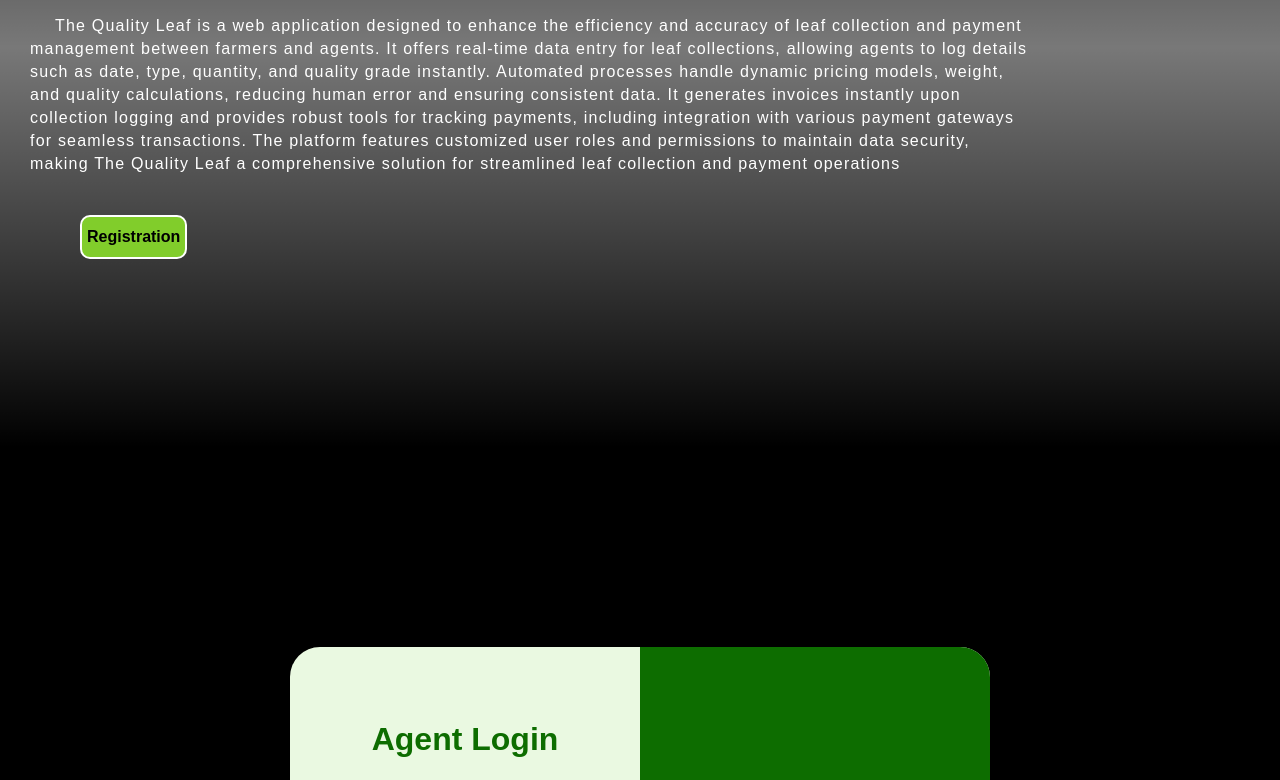
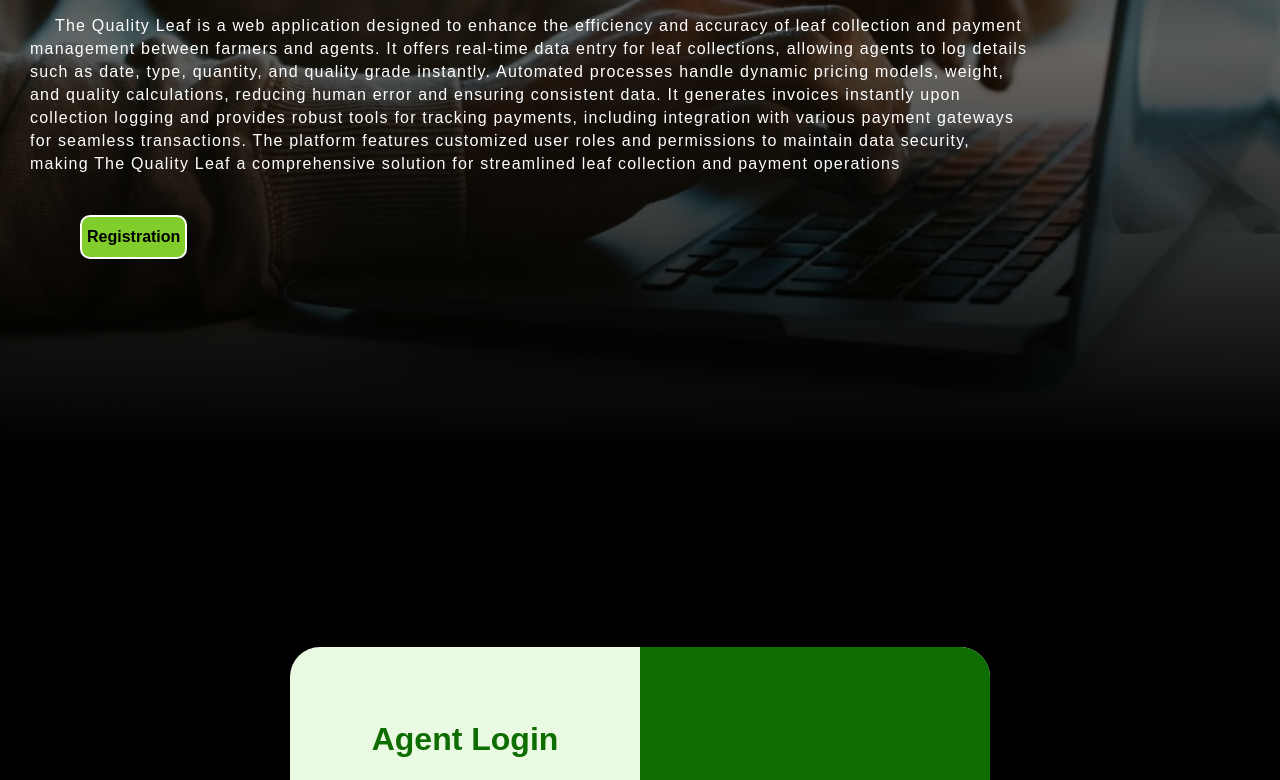
Before and after one commit to gautamyadavasam/QUALITY-LEAVE, a website: page public/index.html in a window 1280 px wide. Shown: the part 353-1133 px from the top of the page. Drawn offline with nearby package versions, Linux system fonts and the light colour scheme; the site is published under a folder, as on GitHub Pages, so addresses that start at the root find nothing.

Commit message:
the img url is updated in css liki

```diff
--- a/public/CSS/main_menu.css
+++ b/public/CSS/main_menu.css
@@ -88,7 +88,7 @@
 /* ---------container--------- */
 .container {
     height: 100vh;
-    background-image: linear-gradient(#000000f6, #00000087, #000000), url(/public/Img/bgimg.jpeg);
+    background-image: linear-gradient(#000000f6, #00000087, #000000), url(../Img/bgimg.jpeg);
     background-position: center;
     background-size: cover;
     flex-direction: column;
```
